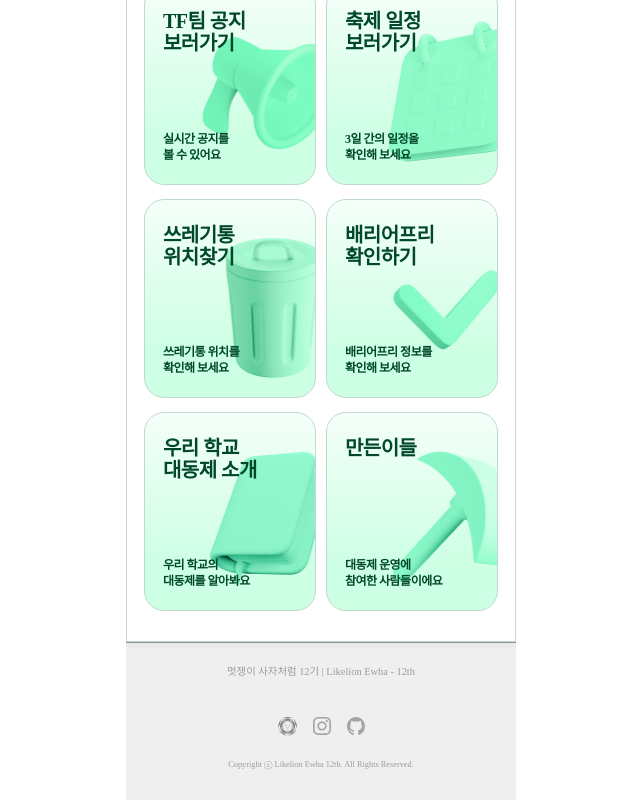
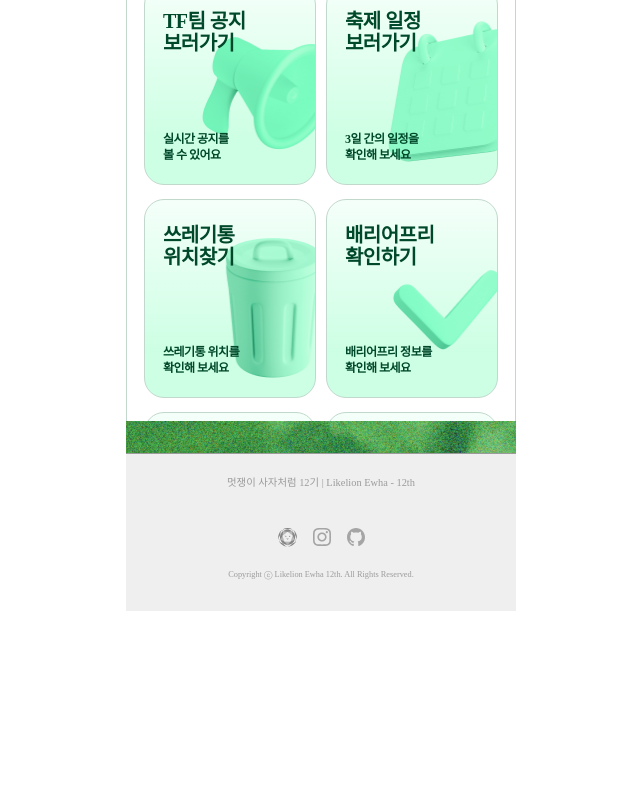
Before and after one commit to y0ung22/12th-Ewha-Festival-Front, a React (Create React App) app: page / in a window 1280 px wide. Shown: the part 941-1741 px from the top of the page, without its empty margins (319-959 px from the left). After the commit the page ends 1552 px from the top, so only its background shows below. Built offline with nearby package versions, Linux system fonts and the light colour scheme; no server answers; a web font is replaced by a local one.

Commit message:
feat : 메인 페이지 스크롤 가능하게 수정

```diff
--- /dev/null
+++ b/src/assets/hooks/useThrottle.js
@@ -0,0 +1,18 @@
+import { useRef, useCallback } from 'react';
+
+function useThrottle(callback, delay) {
+  const lastRan = useRef(Date.now());
+
+  return useCallback(
+    (...args) => {
+      const now = Date.now();
+      if (now - lastRan.current > delay) {
+        callback(...args);
+        lastRan.current = now;
+      }
+    },
+    [callback, delay]
+  );
+}
+
+export default useThrottle;
--- a/src/pages/MainPage/MainPage.jsx
+++ b/src/pages/MainPage/MainPage.jsx
@@ -1,6 +1,7 @@
 import styled from 'styled-components';
 
 import TopBar from '../../_common/TopBar';
+import Footer from '../../_common/Footer';
 import ScrapBook from './components/ScrapBook';
 import MainBottomSheet from './components/MainBottomSheet';
 
@@ -14,6 +15,7 @@ const MainPage = () => {
         <TopBar isWhite={true} isMenu={true} isMain={true} />
         <ScrapBook />
         <MainBottomSheet />
+        <Footer />
       </ContentWrapper>
     </Wrapper>
   );
--- a/src/pages/MainPage/components/MainBottomSheet.jsx
+++ b/src/pages/MainPage/components/MainBottomSheet.jsx
@@ -1,9 +1,11 @@
-import React, { useState } from 'react';
+import React, { useState, useEffect, useRef } from 'react';
 import styled from '@emotion/styled';
 import { motion, useAnimation, useDragControls } from 'framer-motion';
 
 import MainBox from './MainBox';
 import Footer from '../../../_common/Footer';
+
+import useThrottle from '../../../assets/hooks/useThrottle';
 
 //images
 import num1 from '../images/main-1.png';
@@ -76,8 +78,10 @@ const BoxList = [
 
 const MainBottomSheet = () => {
   const [isOpen, setIsOpen] = useState(false);
+
   const controls = useAnimation();
   const dragControls = useDragControls();
+  const bottomSheetRef = useRef(null);
 
   const toggleBottomSheet = () => {
     setIsOpen(!isOpen);
@@ -88,13 +92,41 @@ const MainBottomSheet = () => {
   const handleDragEnd = (event, info) => {
     if (info.offset.y < 0) {
       setIsOpen(true);
-      window.scrollTo(0, 0);
       controls.start('opened');
     } else {
       setIsOpen(false);
       controls.start('closed');
     }
   };
+
+  const handleScroll = useThrottle(() => {
+    const bottomSheetThreshold = window.innerHeight / 4;
+    console.log('스크롤 이벤트');
+    if (window.scrollY > bottomSheetThreshold) {
+      toggleBottomSheet();
+    }
+  }, 200);
+
+  useEffect(() => {
+    window.addEventListener('scroll', handleScroll);
+    return () => window.removeEventListener('scroll', handleScroll);
+  }, [handleScroll]);
+
+  useEffect(() => {
+    if (isOpen) {
+      document.body.style.overflow = 'hidden';
+    } else {
+      document.body.style.overflow = 'visible';
+    }
+
+    if (bottomSheetRef.current) {
+      bottomSheetRef.current.scrollTop = 0;
+    }
+
+    return () => {
+      document.body.style.overflow = 'visible';
+    };
+  }, [isOpen]);
 
   return (
     <>
@@ -103,11 +135,12 @@ const MainBottomSheet = () => {
           나의 스크랩북 열기
         </ToggleButton>
       )}
-      <motion.div
+      <BottomSheetContainer
+        ref={bottomSheetRef}
         initial='closed'
         animate={controls}
         variants={{
-          opened: { y: '-35.5rem' },
+          opened: { y: '-34rem' },
           closed: { y: '0%' }
         }}
         transition={{ type: 'spring', stiffness: 300, damping: 30 }}
@@ -123,12 +156,25 @@ const MainBottomSheet = () => {
           ))}
         </Wrapper>
         <Footer />
-      </motion.div>
+      </BottomSheetContainer>
     </>
   );
 };
 
 export default MainBottomSheet;
+
+const BottomSheetContainer = styled(motion.div)`
+  z-index: 10;
+  width: 100%;
+  border-radius: 1.875rem 1.875rem 0rem 0rem;
+  max-height: ${props => (props.isOpen ? '85vh' : '85vh')};
+  overflow-y: auto;
+  transition: max-height 0.3s ease-in-out;
+
+  &::-webkit-scrollbar {
+    display: none;
+  }
+`;
 
 const Wrapper = styled.div`
   position: relative;
@@ -145,7 +191,8 @@ const Wrapper = styled.div`
   background: var(--wh01, #fff);
   box-shadow: 0px 0px 10px 0px rgba(0, 0, 0, 0.1);
 
-  overflow-y: scroll;
+  /* max-height: 80vh; */
+  overflow-y: auto;
   &::-webkit-scrollbar {
     display: none;
   }
```
